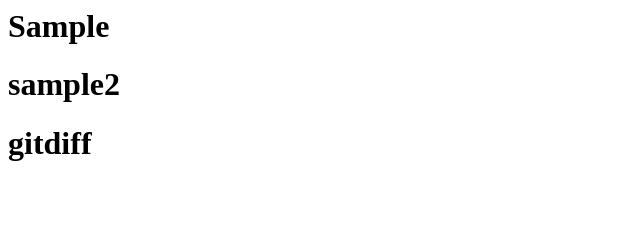
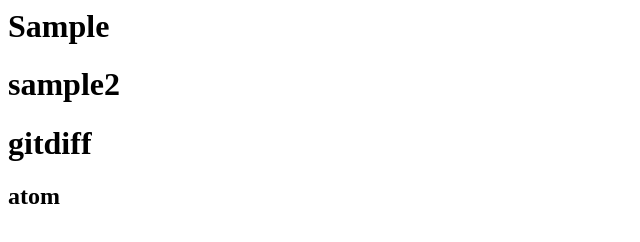
Before and after one commit to KentaPg/git_tutorail, a plain HTML site: page index.html in a window 1280 px wide. Shown: the full height of the page, 0-640 px from the left. Drawn offline with Linux system fonts and the light colour scheme.

Commit message:
editor check

```diff
--- a/index.html
+++ b/index.html
@@ -1,3 +1,4 @@
 <h1>Sample</h1>
 <h1>sample2</h1>
 <h1>gitdiff</h1>
+<h2>atom</h2>
```
